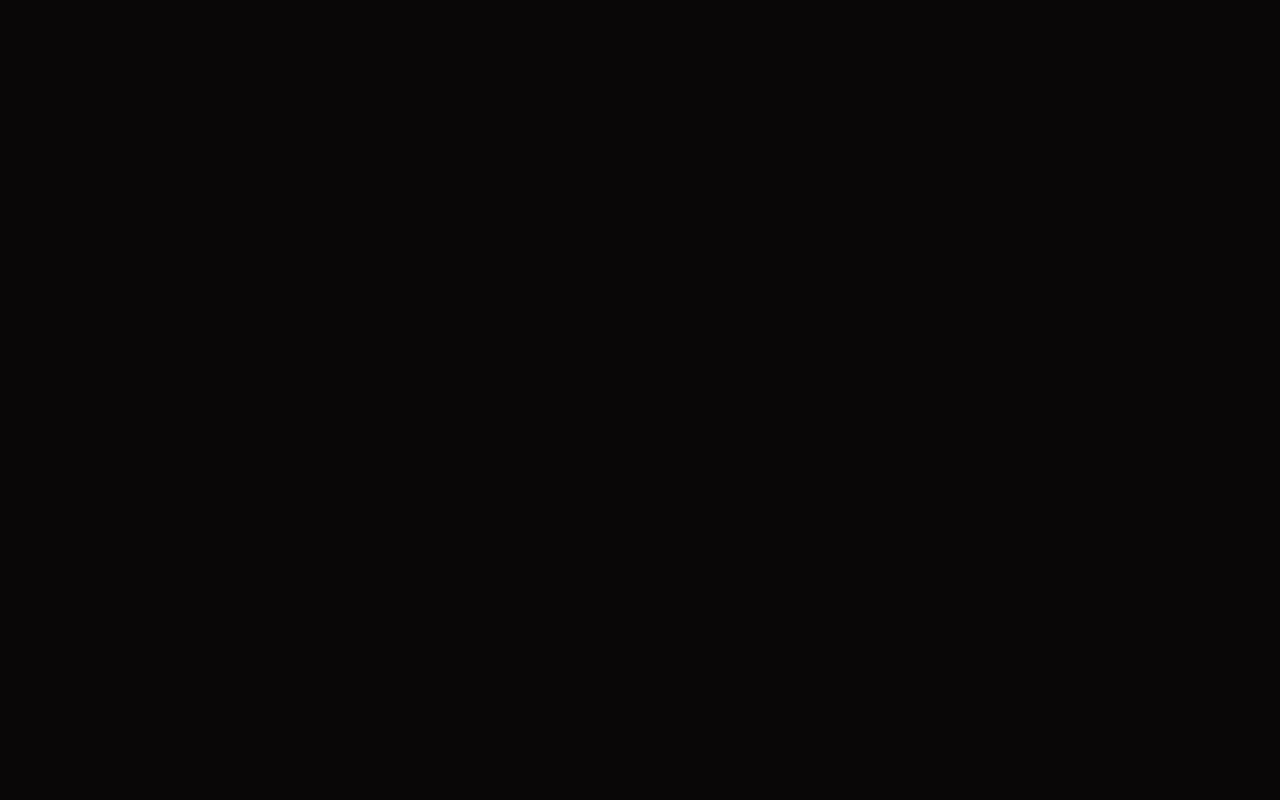
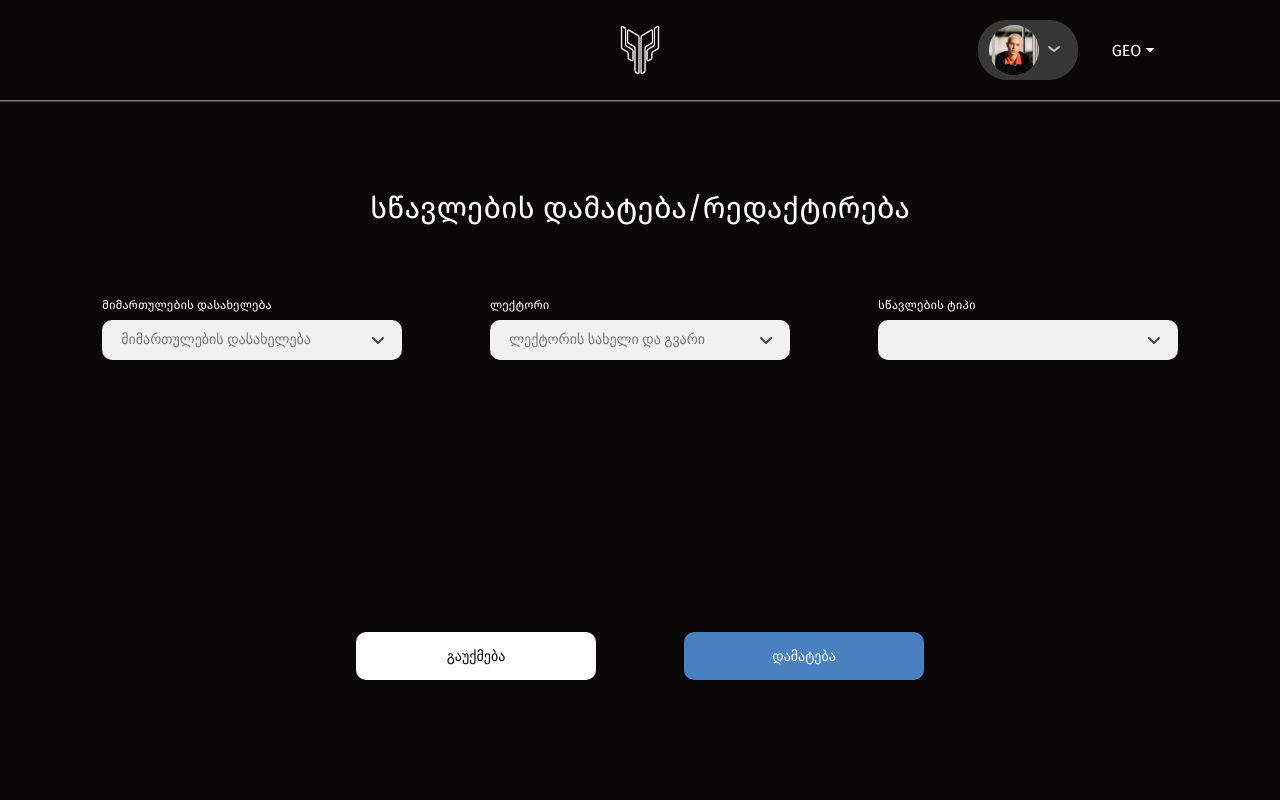
Before and after one commit to ruso-Kvesitadze/Unilab-Internal-System, a React (Vite) app: page /edit-course in a window 1280 px wide. Before the commit this address had no page. Shown: the top 800 px of the page. Built offline with nearby package versions, Linux system fonts and the light colour scheme.

Commit message:
feature/EditCourse

```diff
--- a/src/App.jsx
+++ b/src/App.jsx
@@ -6,6 +6,7 @@ import { PrivacyPolicy } from "./views/PrivacyPolicy";
 import { RecoveryPassword } from "./views/RecoveryPassword";
 import { Registration } from "./views/Registration";
 import { StudentListPage } from "./views/StudentListPage";
+import { EditCourse } from "./views/EditCourse";
 import dayjs from "dayjs";
 import "dayjs/locale/ka";
 
@@ -22,6 +23,7 @@ const App = () => {
           <Route path="/registration" element={<Registration />} />
           <Route path="/privacy-policy" element={<PrivacyPolicy />} />
           <Route path="/student-list" element={<StudentListPage />} />
+          <Route path="/edit-course" element={<EditCourse />} />
         </Routes>
       </BrowserRouter>
     </div>
--- a/src/components/Button/Button.jsx
+++ b/src/components/Button/Button.jsx
@@ -5,19 +5,23 @@ export const Button = ({
   type,
   secondary,
   width,
+  height,
   margin,
   fontSize,
   fontWeight,
+  hover,
   onClick,
   children,
 }) => {
   return (
     <SButton
       width={width}
+      height={height}
       margin={margin}
       fontSize={fontSize}
       fontWeight={fontWeight}
       type={type}
+      hover={hover}
       secondary={secondary}
       onClick={onClick}
     >
--- a/src/components/Button/Button.styled.js
+++ b/src/components/Button/Button.styled.js
@@ -3,6 +3,7 @@ import styled from "styled-components";
 export const SButton = styled.button`
   width: ${({ width }) => (width ? width : "100%")};
   margin: ${({ margin }) => (margin ? margin : "")};
+  height: ${({ height }) => (height ? height : "")};
   font-size: ${({ fontSize }) => (fontSize ? fontSize : "0.875rem")};
   font-weight: ${({ fontWeight }) => (fontWeight ? fontWeight : "400")};
   padding: 0.75rem;
@@ -12,6 +13,6 @@ export const SButton = styled.button`
   color: ${({ secondary }) => (secondary ? "#000000" : "#ffffff")};
   cursor: pointer;
   &:hover {
-    background-color: #315c8e;
+    background-color: ${({ hover }) => (hover ? hover : "#315c8e")};
   }
 `;
--- /dev/null
+++ b/src/views/EditCourse/EditCourse.jsx
@@ -0,0 +1,75 @@
+import React, { useState } from "react";
+import { FourthHeader } from "../../components/Headers/FourthHeader";
+import { Footer } from "../../components/Footer";
+import {
+  SEditCourseMainDiv,
+  SCourseTitle,
+  SContainer,
+  SGridContainer,
+  SButtonContainer,
+} from "./EditCourse.styled";
+import { Dropdown } from "../../components/Inputs/Dropdown";
+import { Button } from "../../components/Button";
+export const EditCourse = () => {
+  const [courseName, setCourseName] = useState("");
+  const [lecturer, setLecturer] = useState("");
+  const [teachingType, setTeachingType] = useState("");
+
+  return (
+    <SEditCourseMainDiv>
+      <FourthHeader />
+      <SCourseTitle>სწავლების დამატება/რედაქტირება</SCourseTitle>
+      <SContainer>
+        <SGridContainer>
+          <Dropdown
+            id="courseName"
+            label="მიმართულების დასახელება"
+            width="18.75rem"
+            placeholder="მიმართულების დასახელება"
+            selected={courseName}
+            onSelect={(item) => {
+              setCourseName(item);
+            }}
+            items={["UI/UX დიზაინი", "Front End", "Back End", "PM"]}
+          ></Dropdown>
+          <Dropdown
+            id="lecturer"
+            label="ლექტორი"
+            width="18.75rem"
+            placeholder="ლექტორის სახელი და გვარი"
+            selected={lecturer}
+            onSelect={(item) => {
+              setLecturer(item);
+            }}
+            items={["გიორგი", "გიო", "ბექა", "გიორგი"]}
+          ></Dropdown>
+          <Dropdown
+            id="teachingType"
+            label="სწავლების ტიპი"
+            width="18.75rem"
+            placeholder=""
+            selected={teachingType}
+            onSelect={(item) => {
+              setTeachingType(item);
+            }}
+            items={["გიორგი", "გიო", "ბექა", "გიორგი"]}
+          ></Dropdown>
+        </SGridContainer>
+      </SContainer>
+      <SButtonContainer>
+        <Button
+          width="15rem"
+          height={"3rem"}
+          secondary={"secondary"}
+          hover={"#D1D1D1"}
+        >
+          გაუქმება
+        </Button>
+        <Button width="15rem" height={"3rem"}>
+          დამატება
+        </Button>
+      </SButtonContainer>
+      <Footer />
+    </SEditCourseMainDiv>
+  );
+};
--- /dev/null
+++ b/src/views/EditCourse/EditCourse.styled.js
@@ -0,0 +1,35 @@
+import styled from "styled-components";
+
+export const SEditCourseMainDiv = styled.div`
+  display: flex;
+  flex-direction: column;
+`;
+
+export const SCourseTitle = styled.h1`
+  display: flex;
+  justify-content: center;
+  width: 100%;
+  height: 40px;
+  font-weight: 400;
+  font-size: 30px;
+  text-align: center;
+  margin: 5.6rem 0 4.3rem;
+  color: #ffffff;
+`;
+
+export const SContainer = styled.div`
+  display: flex;
+  justify-content: center;
+  margin-bottom: 17rem;
+`;
+export const SGridContainer = styled.div`
+  display: grid;
+  grid-template-columns: repeat(3, 1fr);
+  grid-gap: 3rem 5.5rem;
+`;
+export const SButtonContainer = styled.div`
+  display: flex;
+  justify-content: center;
+  gap: 5.5rem;
+  margin-bottom: 15rem;
+`;
--- /dev/null
+++ b/src/views/EditCourse/index.js
@@ -0,0 +1 @@
+export { EditCourse } from "./EditCourse";
--- a/src/views/Registration/Registration.styled.js
+++ b/src/views/Registration/Registration.styled.js
@@ -5,7 +5,6 @@ import { motion } from "framer-motion";
 export const SRegistrationMainDiv = styled(motion.div)`
   display: flex;
   flex-direction: column;
-  align-item: center;
   position: relative;
 `;
 export const STitle = styled.h3`
```
